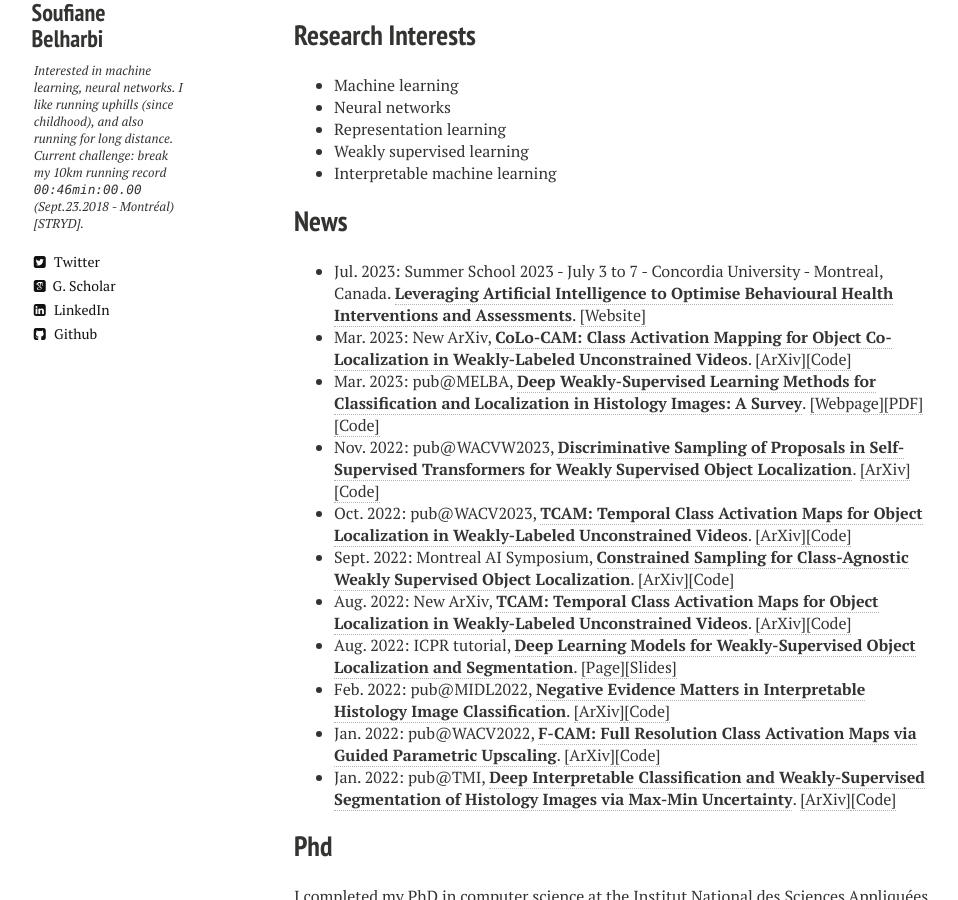
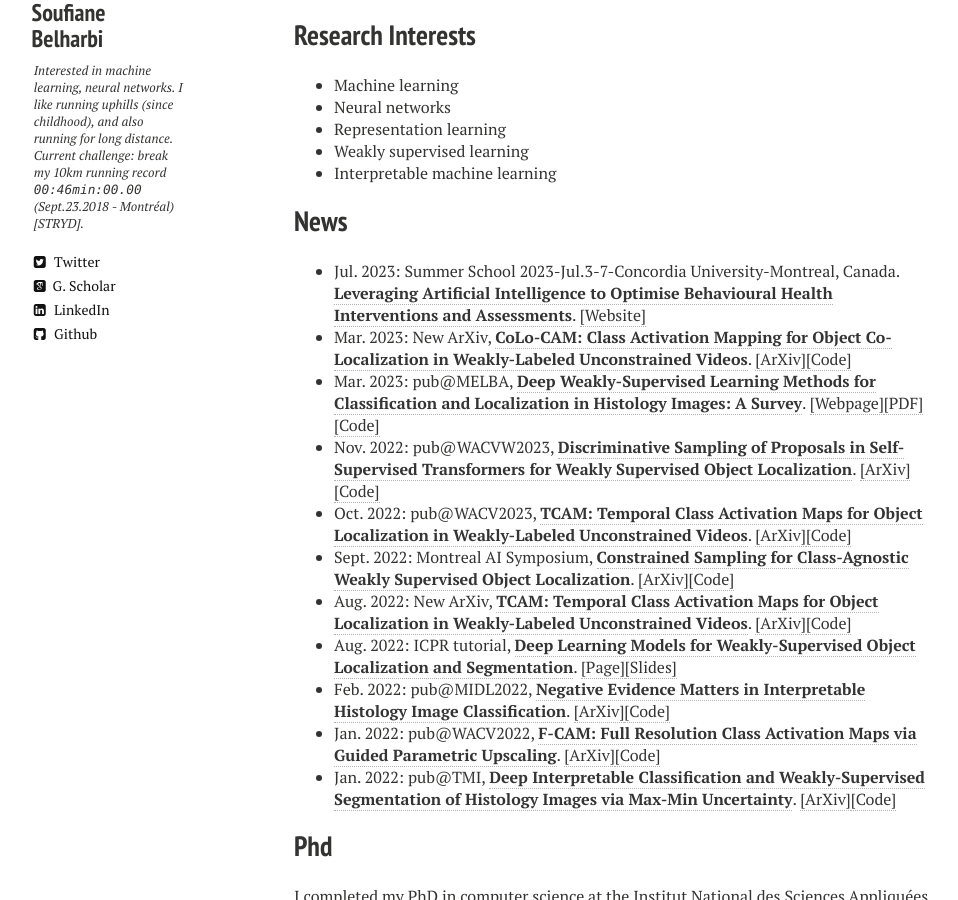
Before and after one commit to sbelharbi/sbelharbi.github.io, a Jekyll site: the page built from index.md, in a window 1280 px wide and 900 px high, scrolled down 1250 px. Shown: the whole window, without its empty margins (26-984 px from the left). Built offline with Jekyll 4.4.1, drawn with Linux system fonts in a browser that asks for light colours; nearby versions of some CDN libraries.

Commit message:
summer school.

```diff
--- a/index.md
+++ b/index.md
@@ -23,7 +23,7 @@ My name is Soufiane Belharbi. I am a post-doc at [LIVIA Lab., ÉTS, Montreal](ht
 
 
 ## News
-* Jul. 2023: Summer School 2023 - July 3 to 7 - Concordia University - Montreal, Canada. [**Leveraging Artificial Intelligence to Optimise Behavioural Health Interventions and Assessments**](https://frqs-ai-summerschool23.squarespace.com/). <a href="https://frqs-ai-summerschool23.squarespace.com/">[Website]</a>
+* Jul. 2023: Summer School 2023-Jul.3-7-Concordia University-Montreal, Canada. [**Leveraging Artificial Intelligence to Optimise Behavioural Health Interventions and Assessments**](https://frqs-ai-summerschool23.squarespace.com/). <a href="https://frqs-ai-summerschool23.squarespace.com/">[Website]</a>
 * Mar. 2023: New ArXiv, [**CoLo-CAM: Class Activation Mapping for Object Co-Localization in Weakly-Labeled Unconstrained Videos**](https://arxiv.org/abs/2303.09044). <a href="https://arxiv.org/abs/2303.09044">[ArXiv]</a><a href="https://github.com/sbelharbi/colo-cam">[Code]</a>
 * Mar. 2023: pub@MELBA, [**Deep Weakly-Supervised Learning Methods for Classification and Localization in Histology Images: A Survey**](https://www.melba-journal.org/papers/2023:004.html). <a href="https://www.melba-journal.org/papers/2023:004.html">[Webpage]</a><a href="https://www.melba-journal.org/pdf/2023:004.pdf">[PDF]</a><a href="https://github.com/jeromerony/survey_wsl_histology">[Code]</a>
 * Nov. 2022: pub@WACVW2023, [**Discriminative Sampling of Proposals in Self-Supervised Transformers for Weakly Supervised Object Localization**](https://arxiv.org/abs/2209.09209). <a href="https://arxiv.org/abs/2209.09209">[ArXiv]</a><a href="https://github.com/shakeebmurtaza/dips">[Code]</a>
```
